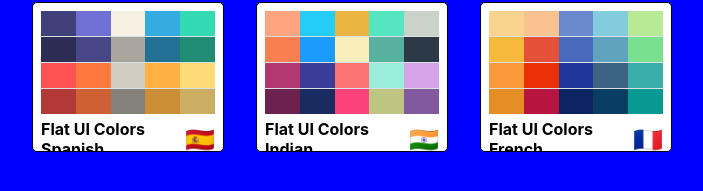
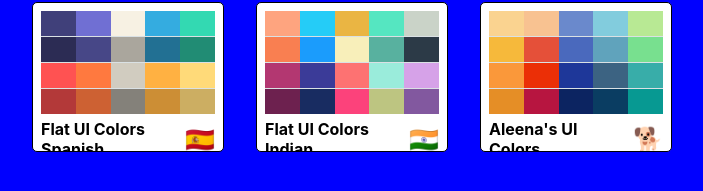
Before and after one commit to arafhossain/color-picker, a React (Create React App) app: page / in a window 1280 px wide. Shown: the part 415-606 px from the top of the page, without its empty margins (288-991 px from the left). Built offline with nearby package versions, Linux system fonts and the light colour scheme.

Commit message:
Added savePalette functionality

```diff
--- a/src/App.js
+++ b/src/App.js
@@ -7,20 +7,32 @@ import { Switch, Route } from "react-router-dom";
 import SingleColorPalette from "./SingleColorPalette";
 import NewPaletteForm from './NewPaletteForm';
 class App extends Component {
+  constructor(props){
+    super(props);
+    this.state = {
+      palettes: seedColors
+    }
+    this.getPalette = this.getPalette.bind(this);
+    this.savePalette = this.savePalette.bind(this);
+  }
   getPalette(id) {
-    return seedColors.find(function(palette) {
+    return this.state.palettes.find(function(palette) {
       return palette.id === id;
     });
+  }
+  savePalette(newPalette){
+    console.log(newPalette);
+    this.setState({palettes: [...this.state.palettes, newPalette]})
   }
   render() {
     return (
       <Switch>
-        <Route exact path="/palette/new" render={() => <NewPaletteForm />}/>
+        <Route exact path="/palette/new" render={(routeProps) => <NewPaletteForm savePalette={this.savePalette}{...routeProps}/>}/>
         <Route
           exact
           path="/"
           render={routeProps => (
-            <PaletteList palettes={seedColors} {...routeProps} />
+            <PaletteList palettes={this.state.palettes} {...routeProps} />
           )}
         />
         <Route
--- a/src/NewPaletteForm.js
+++ b/src/NewPaletteForm.js
@@ -89,6 +89,7 @@ class NewPaletteForm extends Component {
     this.handleDrawerClose = this.handleDrawerClose.bind(this);
     this.updateCurrentColor = this.updateCurrentColor.bind(this);
     this.addToPalette = this.addToPalette.bind(this);
+    this.savePalette = this.savePalette.bind(this);
   }
   componentDidMount() {
     ValidatorForm.addValidationRule("isNameUnique", value =>
@@ -126,6 +127,16 @@ class NewPaletteForm extends Component {
       newName: ""
     });
   }
+  savePalette(){
+    let newName = 'New Test Palette'
+    let newPalette ={
+      paletteName: newName,
+      id: newName.toLowerCase().replace(/ /g, '-'),
+      colors: this.state.currentPalette
+    }
+    this.props.savePalette(newPalette);
+    this.props.history.push('/');
+  }
 
   render() {
     const { classes, theme } = this.props;
@@ -135,6 +146,7 @@ class NewPaletteForm extends Component {
       <div className={classes.root}>
         <CssBaseline />
         <AppBar
+          color="default"
           position="fixed"
           className={classNames(classes.appBar, {
             [classes.appBarShift]: open
@@ -152,6 +164,7 @@ class NewPaletteForm extends Component {
             <Typography variant="h6" color="inherit" noWrap>
               Persistent drawer
             </Typography>
+            <Button variant="contained" color="primary" onClick={this.savePalette}>Save Palette</Button>
           </Toolbar>
         </AppBar>
         <Drawer
--- a/src/seedColors.js
+++ b/src/seedColors.js
@@ -215,9 +215,9 @@ export default [
     ]
   },
   {
-    paletteName: "Flat UI Colors French",
-    id: "flat-ui-colors-french",
-    emoji: "🇫🇷",
+    paletteName: "Aleena's UI Colors",
+    id: "aleena's-ui-colors",
+    emoji: "🐕",
     colors: [
       { name: "FlatFlesh", color: "#fad390" },
       { name: "MelonMelody", color: "#f8c291" },
--- a/src/styles/PaletteListStyles.js
+++ b/src/styles/PaletteListStyles.js
@@ -2,6 +2,7 @@ export default {
   root: {
     backgroundColor: "blue",
     height: "100vh",
+    overflow: 'scroll',
     display: "flex",
     alignItems: "flex-start",
     justifyContent: "center"
```
